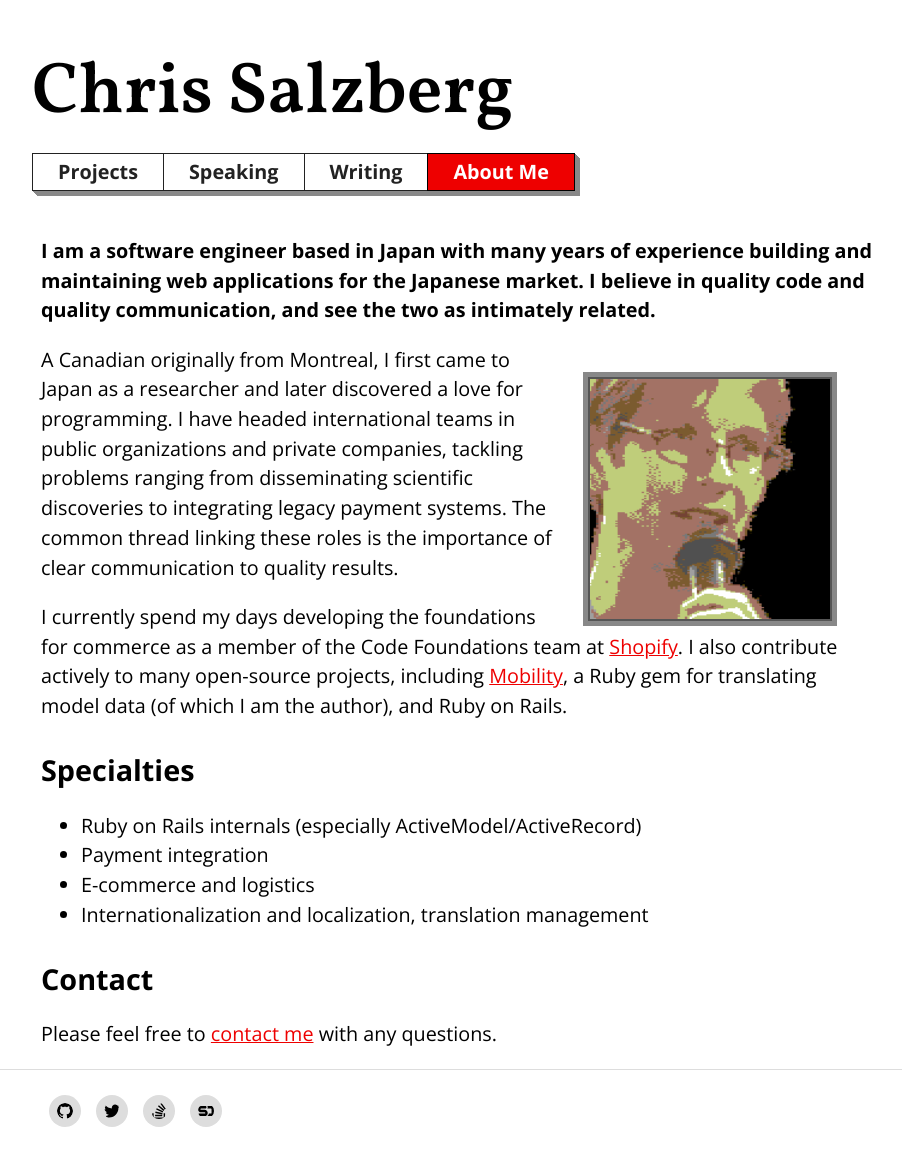
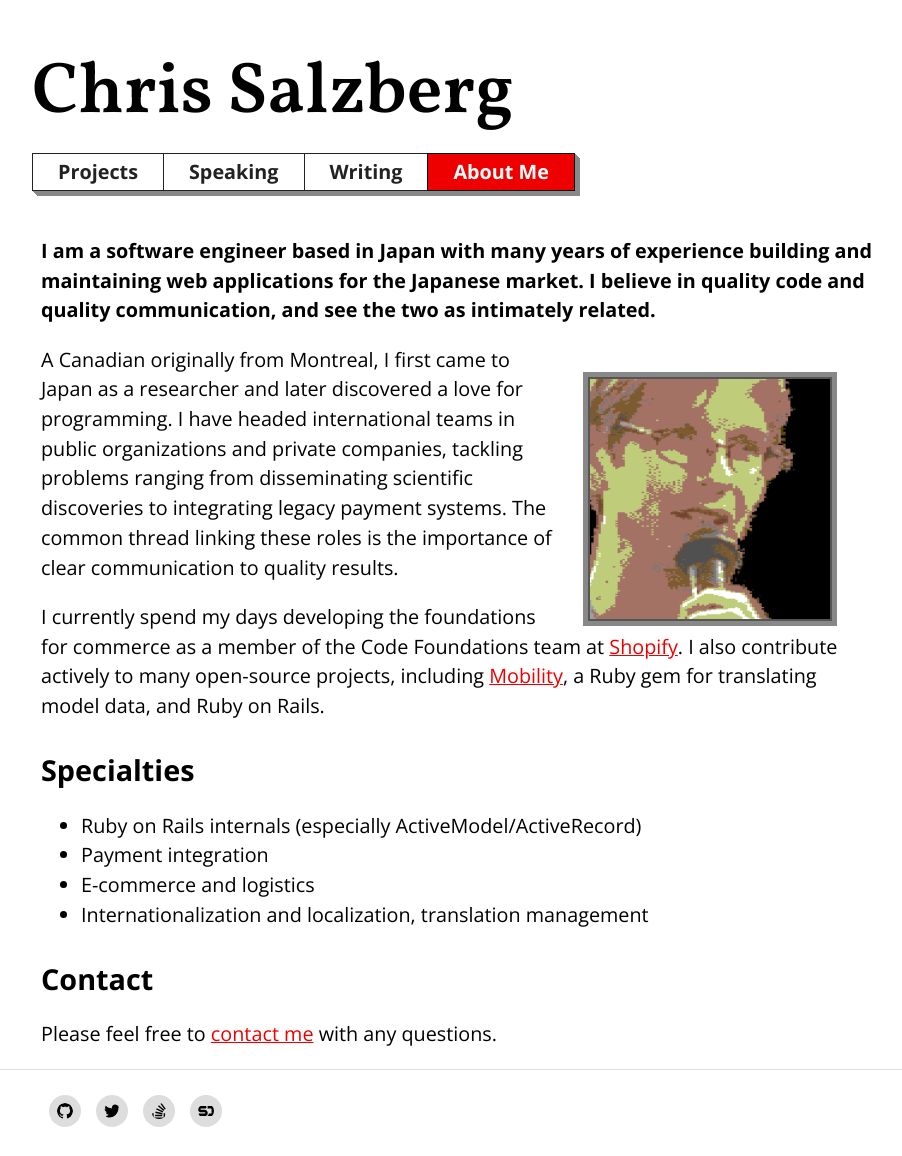
Before and after one commit to shioyama/shioyama.github.io, a Jekyll site: the page built from about.md, in a window 1280 px wide. Shown: the whole page, without its empty margins (183-1085 px from the left). Built offline with Jekyll 4.4.1, drawn with Linux system fonts in a browser that asks for light colours.

Commit message:
Don't need to mention this

```diff
--- a/about.md
+++ b/about.md
@@ -29,7 +29,7 @@ as a member of the Code Foundations team at [Shopify](https://www.shopify.com).
 I also contribute actively to many
 open-source projects, including
 [Mobility](https://github.com/shioyama/mobility), a Ruby gem for translating
-model data (of which I am the author), and Ruby on Rails.
+model data, and Ruby on Rails.
 
 ### Specialties
 
```
